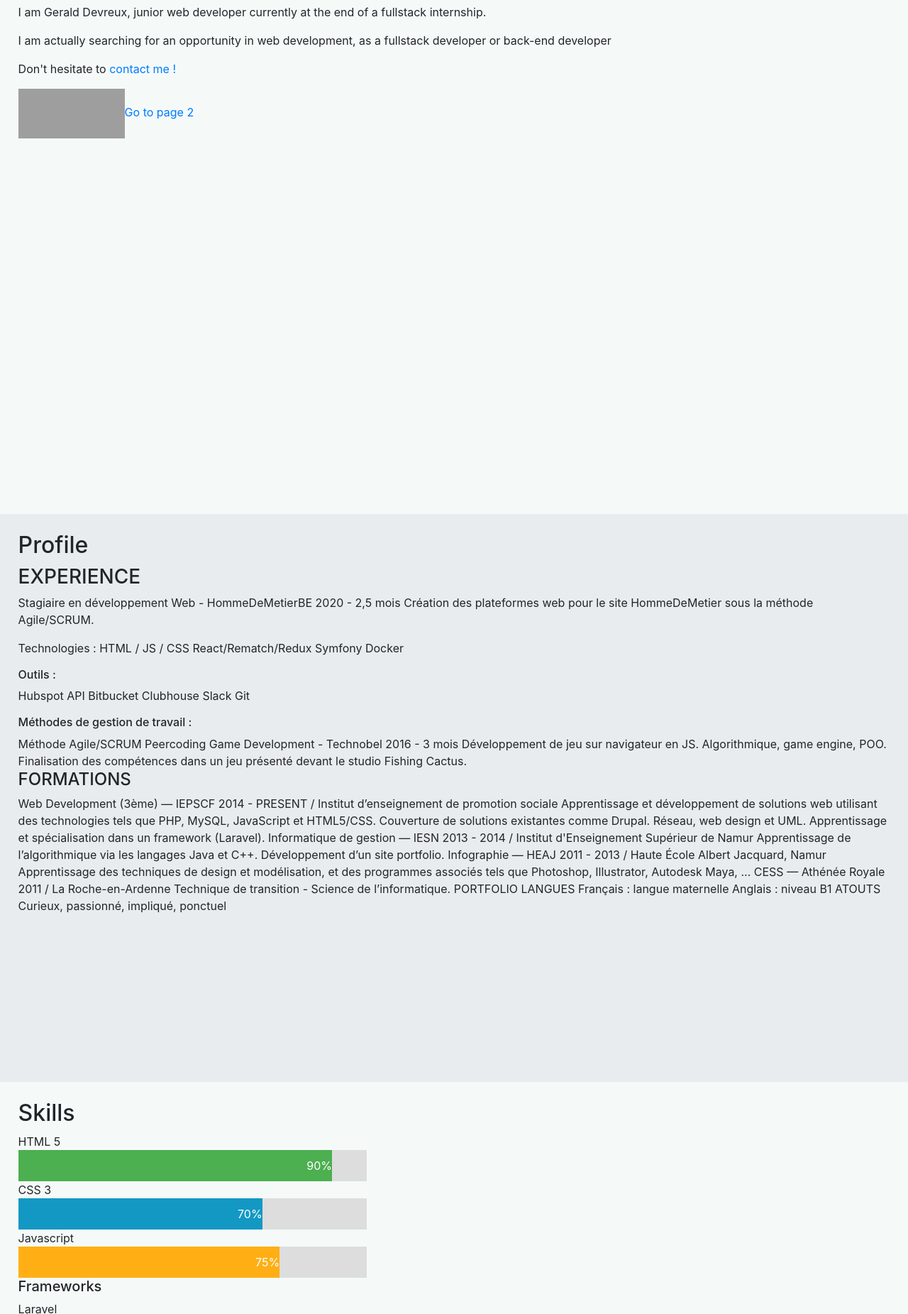
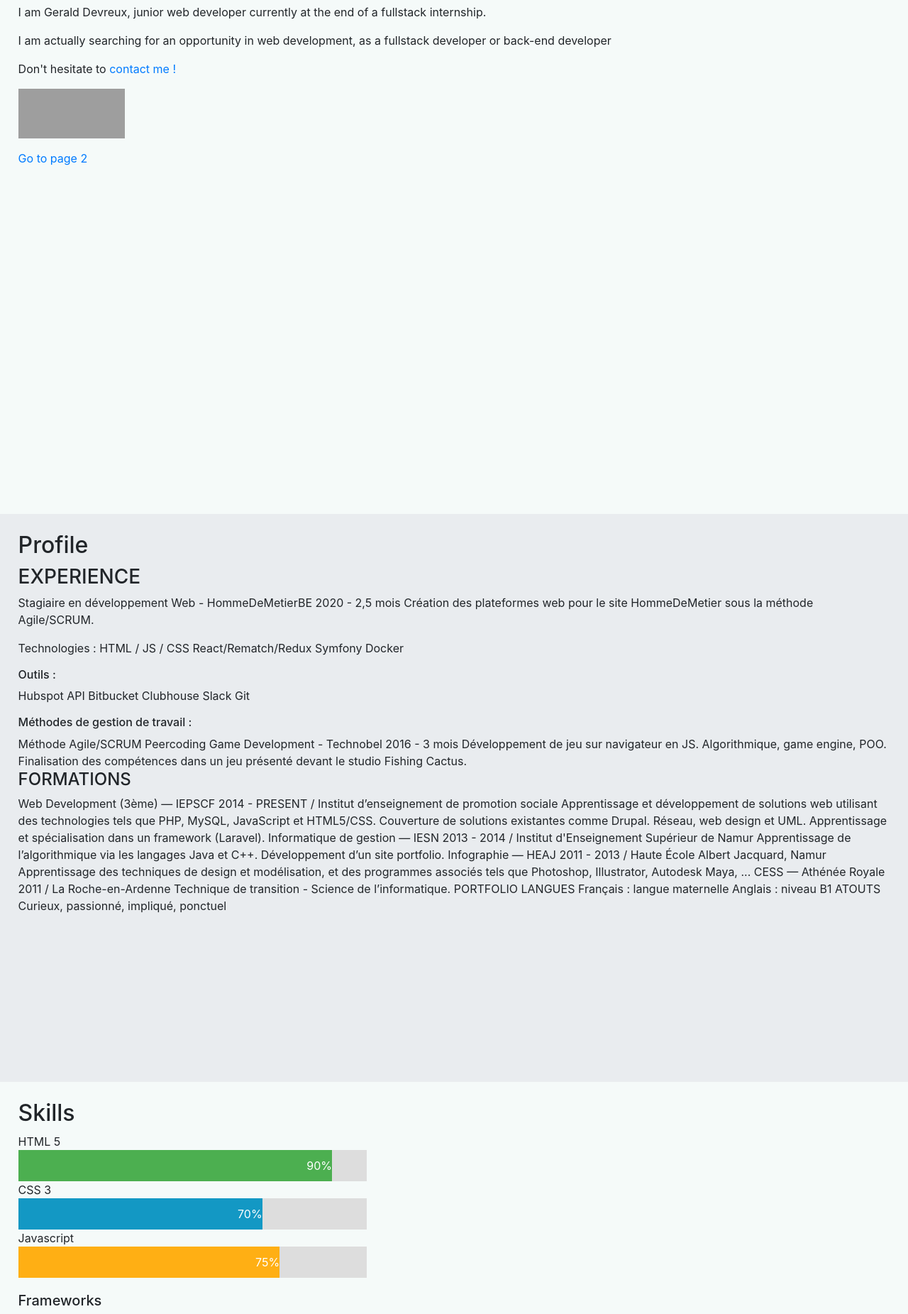
Before and after one commit to Gedev/portfolio, a Gatsby site: page / in a window 1280 px wide. Shown: the part 128-1979 px from the top of the page at 71% size. Built offline with nearby package versions, Linux system fonts and the light colour scheme; Gatsby itself is replaced by a stand-in of ours; grey boxes are pictures that could not be loaded.

Commit message:
add some css -> h5 section

```diff
--- a/src/components/body/presentation.js
+++ b/src/components/body/presentation.js
@@ -15,10 +15,11 @@ const Presentation = () => (
         <p>Don't hesitate to <Link to="/#contact">contact me !</Link></p>
 
         {/*<Img fluid={props.data.file.childImageSharp.fluid} />*/}
-        <a href="#">
+
+      <p><a href="#">
         <img alt="Qries" src="../../images/027-php.png"
              width="150" height="70"/>
-        </a>
+      </a></p>
         <Link to="/page-2/">Go to page 2</Link>
     </div>
   </section>
--- a/src/components/styles.css
+++ b/src/components/styles.css
@@ -91,3 +91,7 @@ section #contact {
     width: 70%;
     background-color: #6240b7;
 }
+
+section h5 {
+    padding-top: 20px;
+}
```
